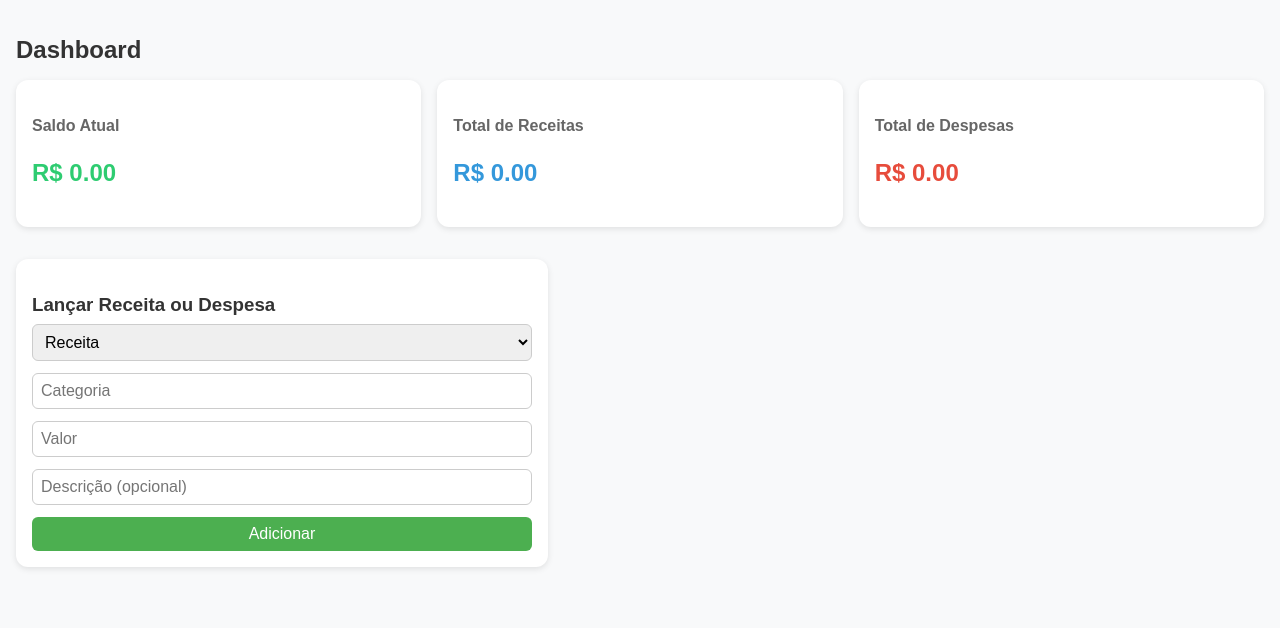
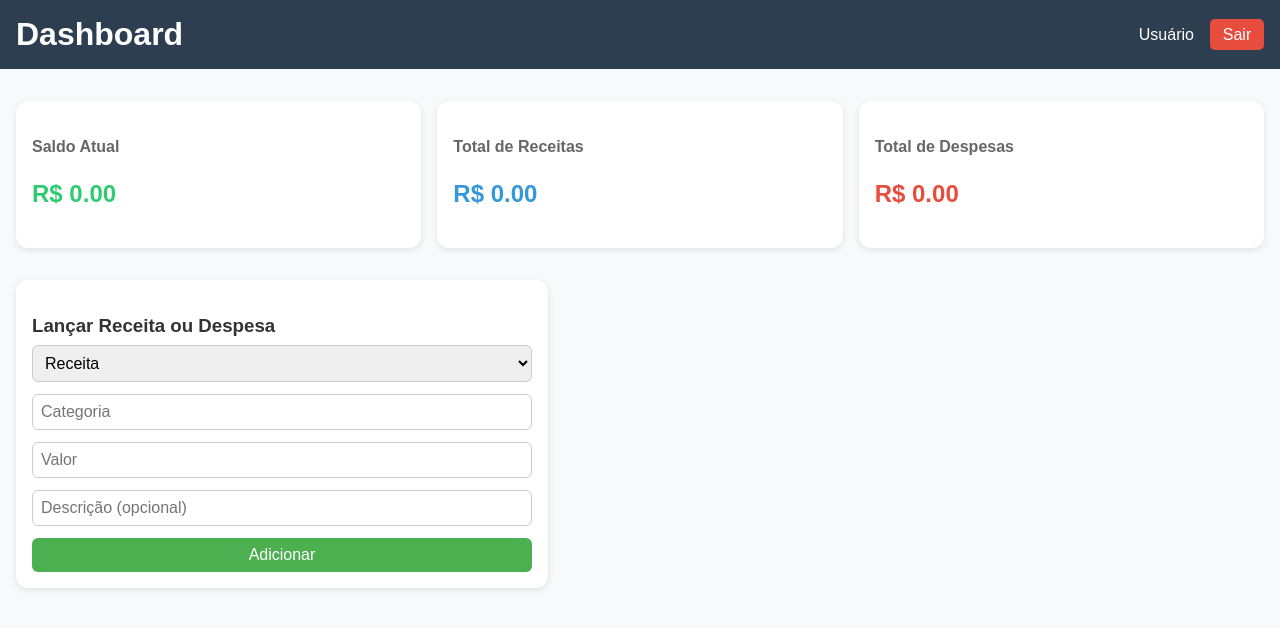
Before and after one commit to Henrique-mancini/projeto_financas_pessoais, a React (Vite) app in the folder trabalho-financas-pessoais-grupo-16/: page /login in a window 1280 px wide. Both pictures are taken after a click on the button "Entrar". Shown: the top 628 px of the page. Built offline with nearby package versions, Linux system fonts and the light colour scheme.

Commit message:
Implementação do Navbar e finalização da Etapa 1

```diff
--- /dev/null
+++ b/trabalho-financas-pessoais-grupo-16/src/components/Navbar.jsx
@@ -0,0 +1,40 @@
+import React from 'react';
+import { useNavigate } from 'react-router-dom';
+import { useAuth } from '../contexts/AuthContext';
+
+export default function Navbar() {
+  const { logout } = useAuth();
+  const navigate = useNavigate();
+
+  const handleLogout = () => {
+    logout();
+    navigate('/login');
+  };
+
+  return (
+    <header style={{
+      backgroundColor: '#2c3e50',
+      color: 'white',
+      padding: '1rem',
+      display: 'flex',
+      justifyContent: 'space-between',
+      alignItems: 'center',
+      marginBottom: '1rem'
+    }}>
+      <h1 style={{ margin: 0 }}>Dashboard</h1>
+      <div style={{ display: 'flex', alignItems: 'center', gap: '1rem' }}>
+        <span>Usuário</span>
+        <button onClick={handleLogout} style={{
+          backgroundColor: '#e74c3c',
+          color: '#fff',
+          border: 'none',
+          borderRadius: '5px',
+          padding: '0.4rem 0.8rem',
+          cursor: 'pointer'
+        }}>
+          Sair
+        </button>
+      </div>
+    </header>
+  );
+}
--- a/trabalho-financas-pessoais-grupo-16/src/pages/Dashboard.jsx
+++ b/trabalho-financas-pessoais-grupo-16/src/pages/Dashboard.jsx
@@ -1,32 +1,30 @@
-import React, { useState } from 'react';
+import React from 'react';
 import CardResumo from '../components/CardResumo';
 import FormLancamento from '../components/FormLancamento';
+import Navbar from '../components/Navbar';
+import { useFinanceiro } from '../contexts/FinanceiroContext';
 
 export default function Dashboard() {
-  const [lancamentos, setLancamentos] = useState([]);
-
-  const receitas = lancamentos.filter((l) => l.tipo === 'receita');
-  const despesas = lancamentos.filter((l) => l.tipo === 'despesa');
-
-  const totalReceitas = receitas.reduce((acc, item) => acc + item.valor, 0);
-  const totalDespesas = despesas.reduce((acc, item) => acc + item.valor, 0);
-  const saldo = totalReceitas - totalDespesas;
-
-  const handleAdicionar = (novo) => {
-    setLancamentos([...lancamentos, novo]);
-  };
+  const {
+    saldo,
+    totalReceitas,
+    totalDespesas,
+    adicionarLancamento
+  } = useFinanceiro();
 
   return (
-    <div style={{ padding: '1rem' }}>
-      <h2>Dashboard</h2>
+    <div>
+      <Navbar />
 
-      <div style={{ display: 'flex', gap: '1rem', marginTop: '1rem', flexWrap: 'wrap' }}>
-        <CardResumo titulo="Saldo Atual" valor={saldo} cor="#2ecc71" />
-        <CardResumo titulo="Total de Receitas" valor={totalReceitas} cor="#3498db" />
-        <CardResumo titulo="Total de Despesas" valor={totalDespesas} cor="#e74c3c" />
+      <div style={{ padding: '1rem' }}>
+        <div style={{ display: 'flex', gap: '1rem', flexWrap: 'wrap' }}>
+          <CardResumo titulo="Saldo Atual" valor={saldo} cor="#2ecc71" />
+          <CardResumo titulo="Total de Receitas" valor={totalReceitas} cor="#3498db" />
+          <CardResumo titulo="Total de Despesas" valor={totalDespesas} cor="#e74c3c" />
+        </div>
+
+        <FormLancamento onAdicionar={adicionarLancamento} />
       </div>
-
-      <FormLancamento onAdicionar={handleAdicionar} />
     </div>
   );
 }
```
